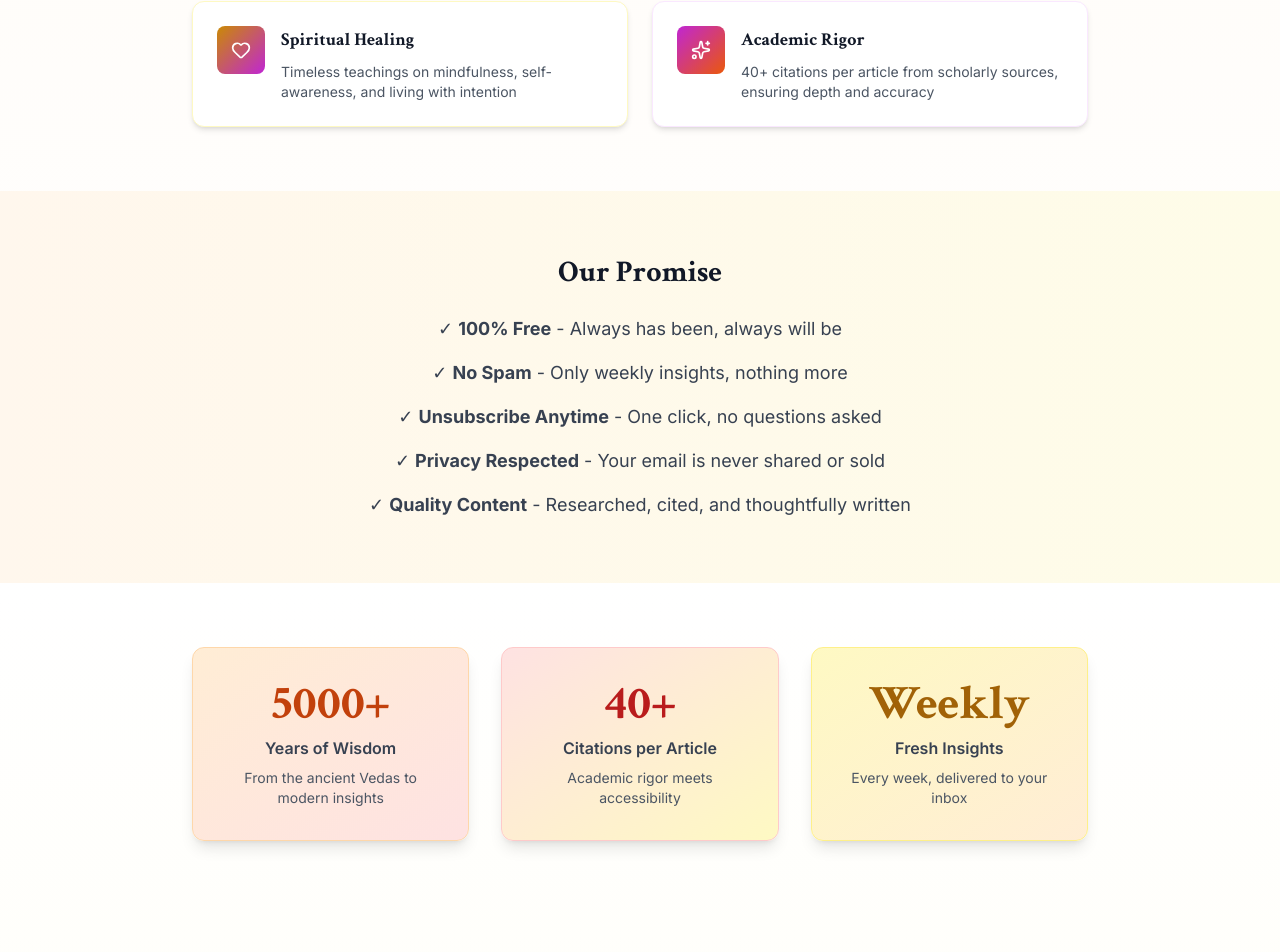
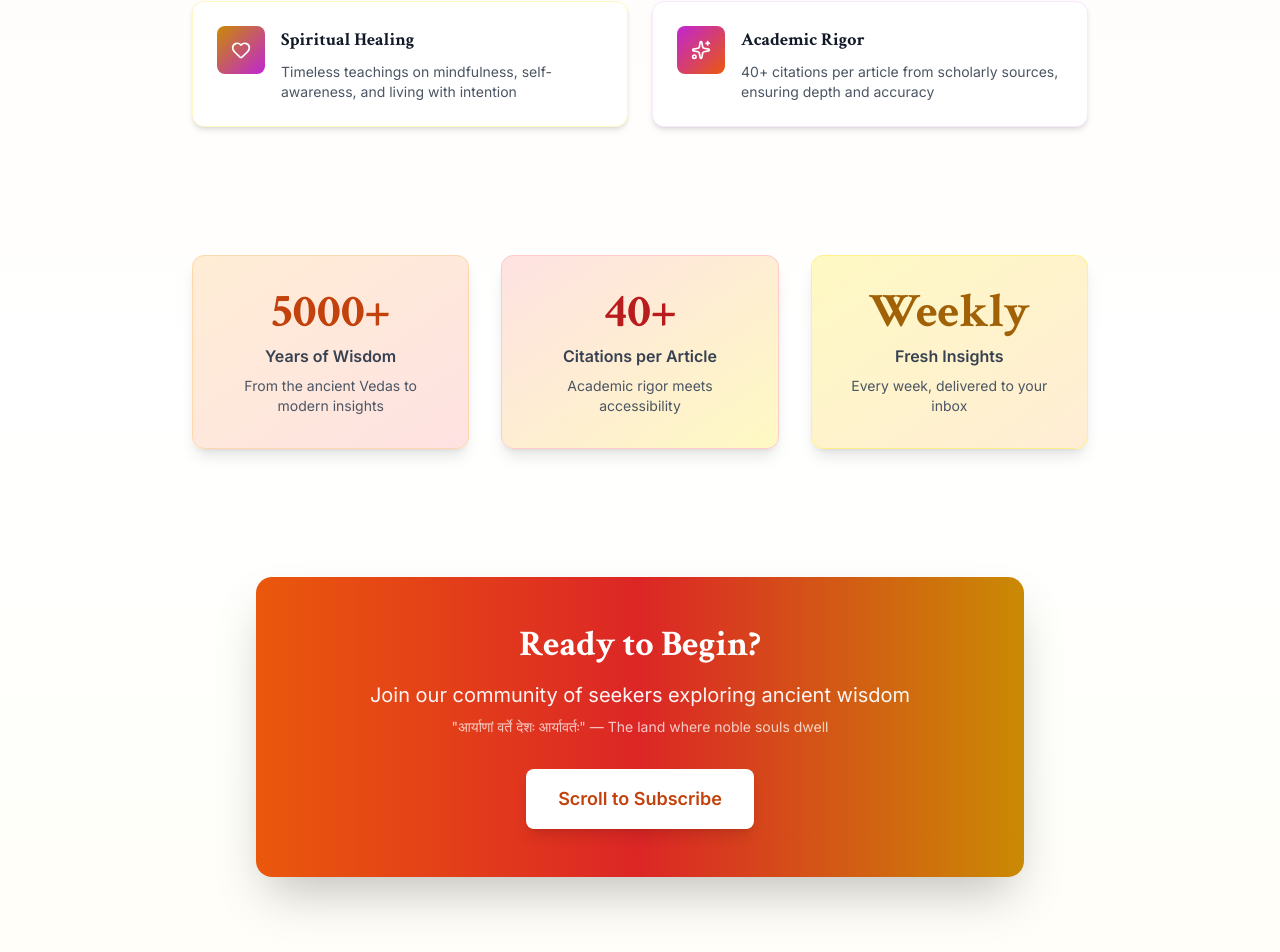
Before and after one commit to rjnigam/aryavarta, a Next.js app: page /subscribe in a window 1280 px wide. Shown: the part 1453-2405 px from the top of the page. Built offline with nearby package versions, Linux system fonts and the light colour scheme.

Commit message:
refactor: Remove overly promotional 'Our Promise' section from subscribe page
Content-focused approach - let the quality speak for itself

```diff
--- a/app/subscribe/page.tsx
+++ b/app/subscribe/page.tsx
@@ -125,32 +125,6 @@ export default function SubscribePage() {
         </div>
       </section>
 
-      {/* Testimonial / Promise Section */}
-      <section className="container mx-auto px-4 py-16 bg-gradient-to-r from-saffron-50 to-sandalwood-50">
-        <div className="max-w-3xl mx-auto text-center">
-          <h2 className="text-3xl font-bold mb-6 font-serif text-gray-900">
-            Our Promise
-          </h2>
-          <div className="space-y-4 text-lg text-gray-700">
-            <p>
-              ✓ <strong>100% Free</strong> - Always has been, always will be
-            </p>
-            <p>
-              ✓ <strong>No Spam</strong> - Only weekly insights, nothing more
-            </p>
-            <p>
-              ✓ <strong>Unsubscribe Anytime</strong> - One click, no questions asked
-            </p>
-            <p>
-              ✓ <strong>Privacy Respected</strong> - Your email is never shared or sold
-            </p>
-            <p>
-              ✓ <strong>Quality Content</strong> - Researched, cited, and thoughtfully written
-            </p>
-          </div>
-        </div>
-      </section>
-
       {/* Stats Section */}
       <section className="container mx-auto px-4 py-16">
         <div className="max-w-4xl mx-auto">
```
